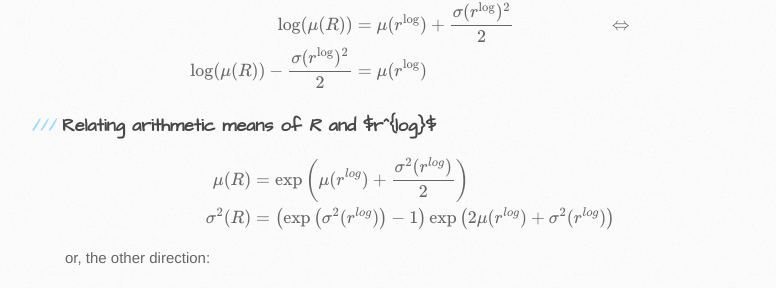
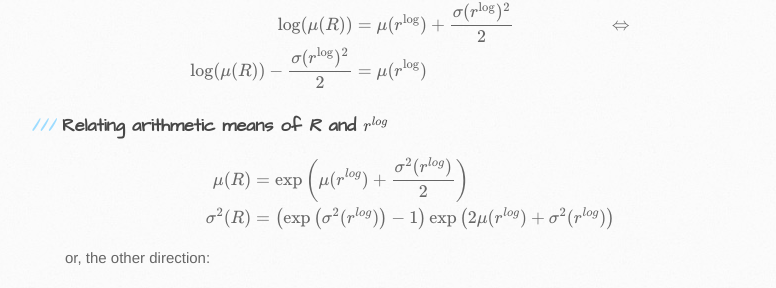
Before and after one commit to cgroll/research_page, a Jekyll site: the page built from log_disc_rets/log_disc_rets_index.md, in a window 1280 px wide and 900 px high, scrolled down 3178 px. Shown: the part 147-435 px from the top of the window, without its empty margins (105-881 px from the left). Built offline with Jekyll 4.4.1, drawn with Linux system fonts in a browser that asks for light colours; formulas are drawn with MathJax 3.

Commit message:
header with latex part fixed

```diff
--- a/log_disc_rets/log_disc_rets_index.md
+++ b/log_disc_rets/log_disc_rets_index.md
@@ -187,7 +187,7 @@ $$
 \end{aligned}
 $$
 
-### Relating arithmetic means of *R* and $r^{log}$
+### Relating arithmetic means of *R* and *$$r^{log}$$*
 
 $$\begin{aligned}
 \mu(R)&=\exp\left( \mu(r^{log}) + \frac{\sigma^{2}(r^{log})}{2}\right)\\
```
